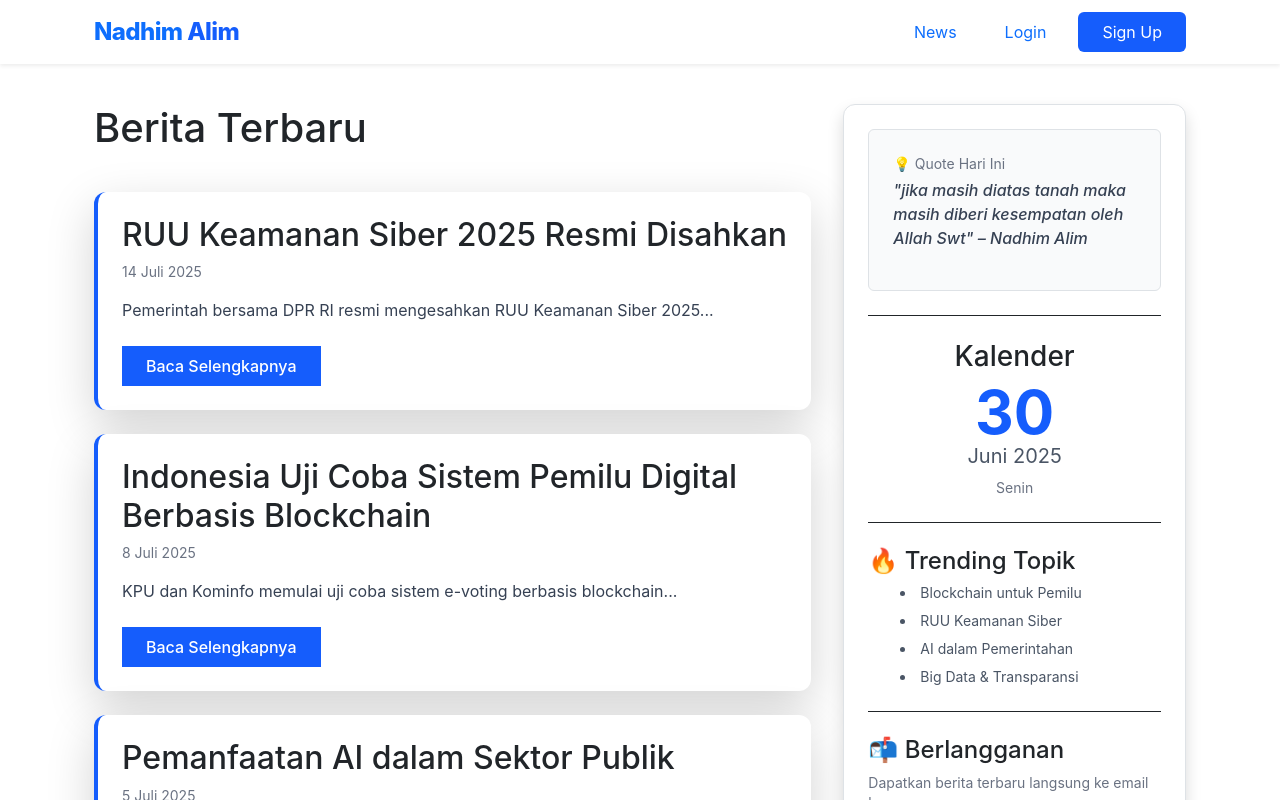
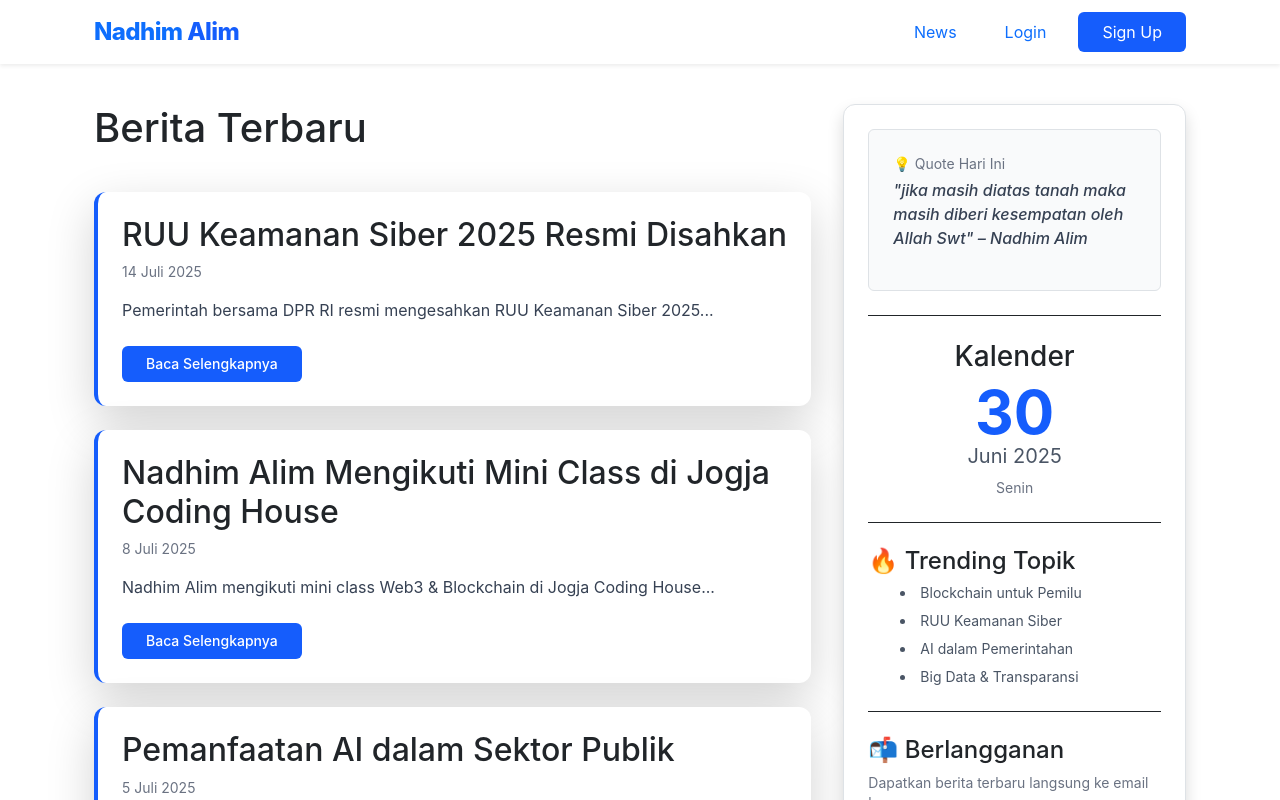
Before and after one commit to NadhimAlim/Artificialspaceuniversity, a React (Create React App) app: page /news in a window 1280 px wide. Shown: the top 800 px of the page. Built offline with nearby package versions, Linux system fonts and the light colour scheme; no server answers.

Commit message:
Pesan commit yang menjelaskan perubahan

```diff
--- a/src/App.js
+++ b/src/App.js
@@ -16,6 +16,7 @@ import Login from "./components/Login";
 import Dashboard from "./components/Dashboard";
 import CameraCapture from "./components/CameraCapture";
 import News from "./components/pages/News";
+import NewsDetail from "./components/pages/NewsDetail";
 //import SmartContractInterface from './components/SmartContractInterface';
 
 
@@ -84,7 +85,7 @@ function App() {
           <Route path="/dashboard" element={<Dashboard />} />
 
           <Route path="/news" element={<News />} />
-
+          <Route path="/news/:id" element={<NewsDetail />} />
         </Routes>
       </div>
     </Router>
--- a/src/components/pages/News.jsx
+++ b/src/components/pages/News.jsx
@@ -1,4 +1,6 @@
 import React, { useState } from "react";
+import { Link } from "react-router-dom";
+
 
 const News = () => {
   const newsData = [
@@ -9,10 +11,10 @@ const News = () => {
         "Pemerintah bersama DPR RI resmi mengesahkan RUU Keamanan Siber 2025...",
     },
     {
-      title: "Indonesia Uji Coba Sistem Pemilu Digital Berbasis Blockchain",
+      title: "Nadhim Alim Mengikuti Mini Class di Jogja Coding House",
       date: "8 Juli 2025",
       content:
-        "KPU dan Kominfo memulai uji coba sistem e-voting berbasis blockchain...",
+        "Nadhim Alim mengikuti mini class Web3 & Blockchain di Jogja Coding House...",
     },
     {
       title: "Pemanfaatan AI dalam Sektor Publik",
@@ -126,9 +128,15 @@ const News = () => {
               </h2>
               <p className="text-sm text-gray-500 mb-3">{item.date}</p>
               <p className="text-gray-700 mb-4">{item.content}</p>
-              <button className="inline-block px-4 py-2 bg-blue-600 text-white text-sm font-medium rounded-md hover:bg-blue-700 transition duration-200">
+              {/* <button className="inline-block px-4 py-2 bg-blue-600 text-white text-sm font-medium rounded-md hover:bg-blue-700 transition duration-200">
                 Baca Selengkapnya
-              </button>
+              </button> */}
+              <Link
+                to={`/news/${startIndex + index}`} // ← kirim id berita berdasarkan index
+                className="inline-block px-4 py-2 bg-blue-600 text-white text-sm font-medium rounded-md hover:bg-blue-700 transition duration-200"
+              >
+                Baca Selengkapnya
+              </Link>
             </div>
           ))}
 
@@ -153,12 +161,12 @@ const News = () => {
         {/* Sidebar Kalender + Trending + Newsletter */}
         {/* Sidebar Lengkap */}
         <div className="bg-white rounded-xl shadow p-6 border border-gray-200 space-y-6">
-
           {/* Quote Hari Ini */}
           <div className="bg-gray-50 p-4 rounded-md border border-gray-200">
             <p className="text-sm text-gray-500 mb-1">💡 Quote Hari Ini</p>
             <p className="italic text-gray-700 font-medium">
-              "jika masih diatas tanah maka masih diberi kesempatan oleh Allah Swt" – Nadhim Alim
+              "jika masih diatas tanah maka masih diberi kesempatan oleh Allah
+              Swt" – Nadhim Alim
             </p>
           </div>
 
--- /dev/null
+++ b/src/components/pages/NewsDetail.jsx
@@ -0,0 +1,96 @@
+// src/pages/NewsDetail.jsx
+import React from "react";
+import { useParams, Link } from "react-router-dom";
+import berita1 from "../../assets/berita1.jpg";
+import dokumentasiweb3 from "../../assets/dokumentasiweb3.jpg";
+
+const allNews = [
+  {
+    title: "RUU Keamanan Siber 2025 Resmi Disahkan",
+    date: "14 Juli 2025",
+    content: `Pemerintah Indonesia resmi mengesahkan Rancangan Undang-Undang Keamanan Siber 2025 pada rapat paripurna DPR RI yang digelar kemarin. Regulasi ini menjadi tonggak penting dalam menghadapi ancaman siber yang semakin kompleks dan terstruktur.
+    Dalam UU tersebut, Badan Siber dan Sandi Negara (BSSN) mendapatkan mandat lebih luas untuk melakukan pemantauan, pencegahan, dan penanggulangan serangan siber yang menyasar infrastruktur kritis nasional. Tidak hanya lembaga pemerintah, sektor swasta yang menangani data masyarakat juga akan dikenakan standar keamanan baru.
+    Menariknya, UU ini juga mengakomodasi peran teknologi kecerdasan buatan (AI) sebagai bagian dari sistem keamanan nasional. Pemerintah mendorong integrasi AI dalam sistem monitoring untuk mendeteksi pola serangan lebih dini dan secara otomatis mengaktifkan respon pertahanan.
+    Sejumlah pakar keamanan digital menyambut baik pengesahan ini. Menurut mereka, Indonesia selama ini belum memiliki payung hukum yang jelas dalam menangani kejahatan siber lintas negara. “UU ini menjadi jawaban atas serangan yang terus meningkat, terutama pada sektor keuangan dan pemerintahan,” ujar Riko Ahmad, analis dari CyberTech ID.
+    Namun, kritik datang dari sejumlah aktivis privasi digital. Mereka menilai beberapa pasal terlalu luas dan berpotensi digunakan untuk memata-matai warga. Pemerintah menyatakan akan memastikan implementasi UU tetap sesuai dengan prinsip keterbukaan dan perlindungan data pribadi.
+    RUU Keamanan Siber 2025 ini akan mulai diberlakukan pada Januari 2026 mendatang. Selama enam bulan ke depan, seluruh lembaga publik dan pelaku industri digital diwajibkan melakukan penyesuaian terhadap standar sistem keamanannya.`,
+    image: berita1,
+    author: "Nadhim Alim",
+    tags: ["Keamanan Siber", "RUU", "BSSN", "AI", "Pemerintah"],
+  },
+  {
+  title: "Nadhim Alim Mengikuti Mini Class di Jogja Coding House",
+  date: "8 Juli 2025",
+  content: `Pada tanggal 28 Juni hingga 6 Juli 2025, Nadhim Alim mengikuti program Mini Class bertema "Web3 & Blockchain Fundamentals" yang diselenggarakan oleh Jogja Coding House. Acara ini dihadiri oleh puluhan peserta dari berbagai daerah yang antusias mempelajari teknologi desentralisasi dan pengembangan berbasis smart contract.
+  Selama pelatihan berlangsung, peserta dibimbing langsung oleh mentor-mentor berpengalaman yang berasal dari komunitas blockchain lokal maupun startup teknologi. Materi yang diberikan meliputi dasar-dasar Web3, pengenalan wallet, konsep NFT, hingga pengembangan aplikasi menggunakan Solidity dan React.
+  Nadhim menyampaikan bahwa pengalaman mengikuti Mini Class ini sangat berharga karena memberikan wawasan praktis dan langsung terkait dunia blockchain. “Ini bukan sekadar teori, tapi kami benar-benar membuat aplikasi dan deploy ke testnet,” ungkapnya.
+  Selain sesi coding, peserta juga mendapatkan sesi diskusi terbuka tentang regulasi teknologi blockchain di Indonesia, serta bagaimana potensi teknologi ini dapat diterapkan dalam sistem pemerintahan dan keuangan digital.
+  Pihak Jogja Coding House berharap bahwa kegiatan ini dapat mencetak lebih banyak talenta muda yang siap bersaing dalam ekosistem Web3 yang sedang berkembang pesat. Mereka juga berencana untuk mengadakan batch lanjutan di kota-kota lain di Indonesia.
+  Mini Class ini diakhiri dengan sesi presentasi proyek dari peserta dan pemberian sertifikat sebagai bukti kelulusan. Nadhim Alim termasuk salah satu peserta yang dinilai aktif dan produktif selama pelatihan.`,
+  image: dokumentasiweb3,
+  author: "Nadhim Alim",
+  tags: ["Blockchain", "Web3", "Jogja Coding House", "Mini Class", "Solidity", "React"]
+}
+,
+];
+
+const NewsDetail = () => {
+  const { id } = useParams();
+  const index = parseInt(id, 10);
+  const news = allNews[index];
+
+  if (!news) {
+    return (
+      <div className="container mx-auto px-4 py-10 text-center">
+        <p className="text-red-600 font-semibold">Berita tidak ditemukan.</p>
+        <Link to="/news" className="text-blue-600 underline">
+          ← Kembali ke Daftar Berita
+        </Link>
+      </div>
+    );
+  }
+
+  return (
+    <div className="container mx-auto px-4 py-10 max-w-3xl">
+      <img
+        src={news.image}
+        alt={news.title}
+        className="w-full h-85 object-cover rounded-lg mb-6 shadow"
+      />
+
+      <h1 className="text-3xl font-bold text-blue-700 mb-2">{news.title}</h1>
+      <p className="text-sm text-gray-500 mb-4">
+        {news.date} • Ditulis oleh{" "}
+        <span className="font-medium">{news.author}</span>
+      </p>
+      <article className="text-gray-800 leading-relaxed whitespace-pre-line mb-6">
+        {news.content}
+      </article>
+
+      {/* Tags */}
+      <div className="mb-6">
+        <h4 className="font-semibold text-gray-600 mb-1">Tags:</h4>
+        <div className="flex flex-wrap gap-2">
+          {news.tags.map((tag, i) => (
+            <span
+              key={i}
+              className="text-xs bg-blue-100 text-blue-700 px-2 py-1 rounded-full"
+            >
+              #{tag}
+            </span>
+          ))}
+        </div>
+      </div>
+
+      {/* Back Link */}
+      <Link
+        to="/news"
+        className="inline-block px-4 py-2 bg-blue-600 text-white text-sm rounded-md hover:bg-blue-700 transition"
+      >
+        ← Kembali ke Berita
+      </Link>
+    </div>
+  );
+};
+
+export default NewsDetail;
```
Also changed, not shown: src/assets/berita1.jpg (added).
